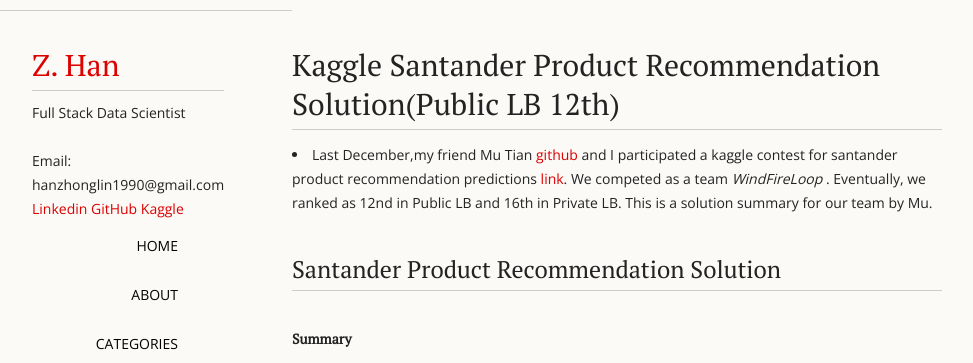
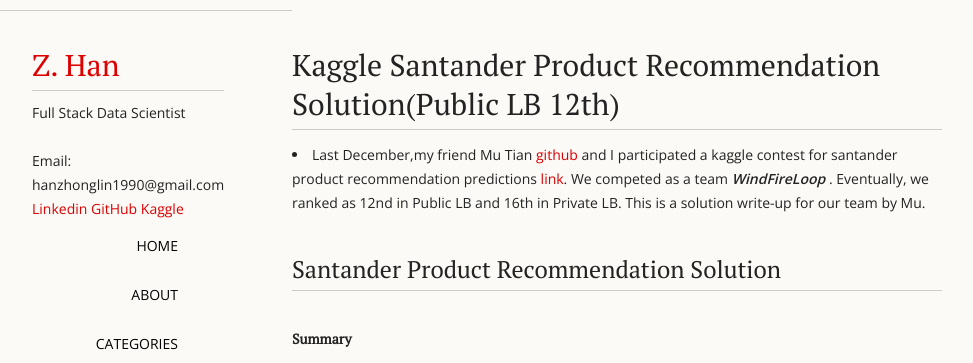
Before and after one commit to forgebach/forgebach.github.io, a Jekyll site: the page built from _posts/2017-01-31-Kaggle-Santander-solution.md, in a window 1280 px wide and 900 px high. Shown: the top 363 px of the window, without its empty margins (18-991 px from the left). Built offline with Jekyll 4.4.1, drawn with Linux system fonts in a browser that asks for light colours.

Commit message:
new changes

```diff
--- a/_posts/2017-01-31-Kaggle-Santander-solution.md
+++ b/_posts/2017-01-31-Kaggle-Santander-solution.md
@@ -7,7 +7,7 @@
 - Kaggle
 - Data Mining
 ---
-* Last December,my friend Mu Tian [github](https://github.com/kevinmtian) and I participated a kaggle contest for santander product recommendation predictions [link](https://www.kaggle.com/c/santander-product-recommendation). We competed as a team _WindFireLoop_ . Eventually, we ranked as 12nd in Public LB and 16th in Private LB. This is a solution summary for our team by Mu.
+* Last December,my friend Mu Tian [github](https://github.com/kevinmtian) and I participated a kaggle contest for santander product recommendation predictions [link](https://www.kaggle.com/c/santander-product-recommendation). We competed as a team **_WindFireLoop_** . Eventually, we ranked as 12nd in Public LB and 16th in Private LB. This is a solution write-up for our team by Mu.
 
 ## Santander Product Recommendation Solution
 
```
